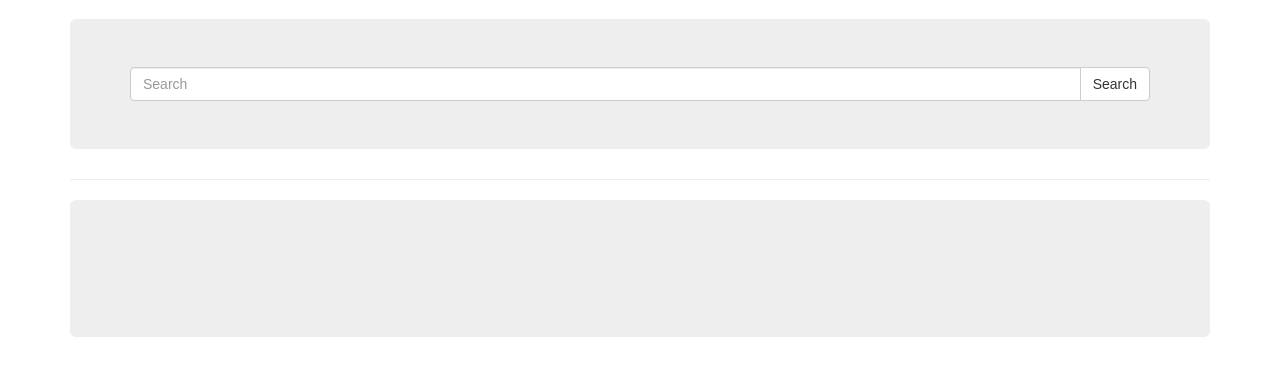
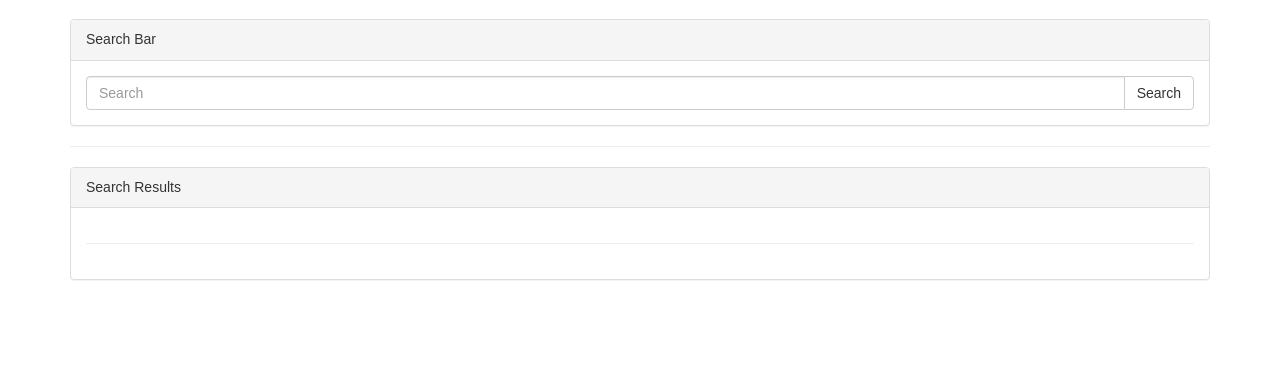
Before and after one commit to vitalydudarev/vk-search, a Flask app: page / in a window 1280 px wide. Shown: the part 51-427 px from the top of the page. Run offline with Flask 2, Linux system fonts and the light colour scheme; some libraries are stand-ins or nearby versions.

Commit message:
Changed view of search bar and results bar.

```diff
--- a/templates/search.html
+++ b/templates/search.html
@@ -57,7 +57,9 @@
 
     <div class="container">
 
-      <div class="jumbotron">
+      <div class="panel panel-default">
+        <div class="panel-heading">Search Bar</div>
+          <div class="panel-body">
             <div class="row">
               <div class="col-lg-12">
                 <div class="input-group">
@@ -67,6 +69,7 @@
                   </span>
                 </div><!-- /input-group -->
               </div><!-- /.col-lg-6 -->
+            </div>
           </div>
       </div>
 
@@ -82,11 +85,13 @@
         </div>
       </div>
 
-      <div class="jumbotron">
+      <div class="panel panel-default">
+        <div class="panel-heading">Search Results</div>
+          <div class="panel-body">
             <div id="wrapper">
               <audio preload="none"></audio>
               <hr>
-          <div class="list-group" id="search_results">
+              <div class="list-group" id="search_results"></div>
             </div>
           </div>
       </div>
```
Also changed, not shown: templates/audios.html (+8 -6 lines). Lines whose indentation alone changed are shown as unchanged.
